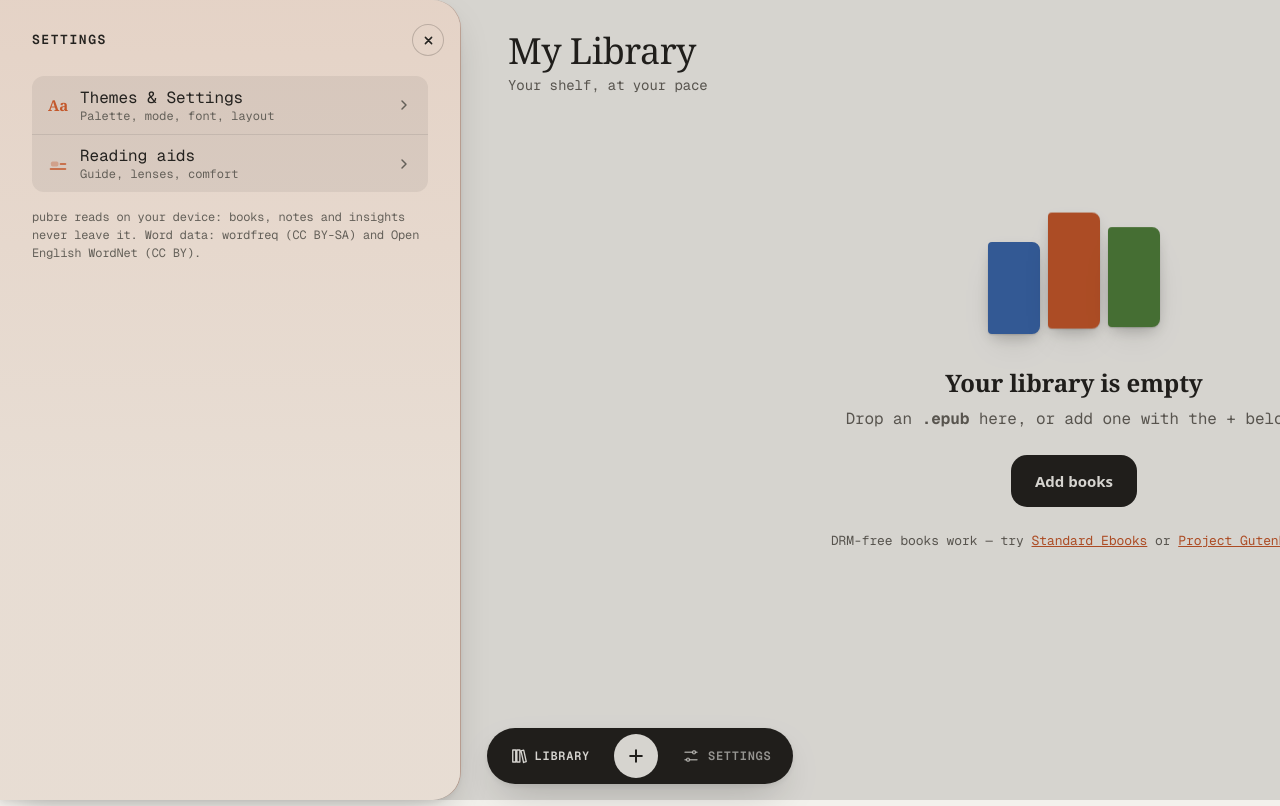
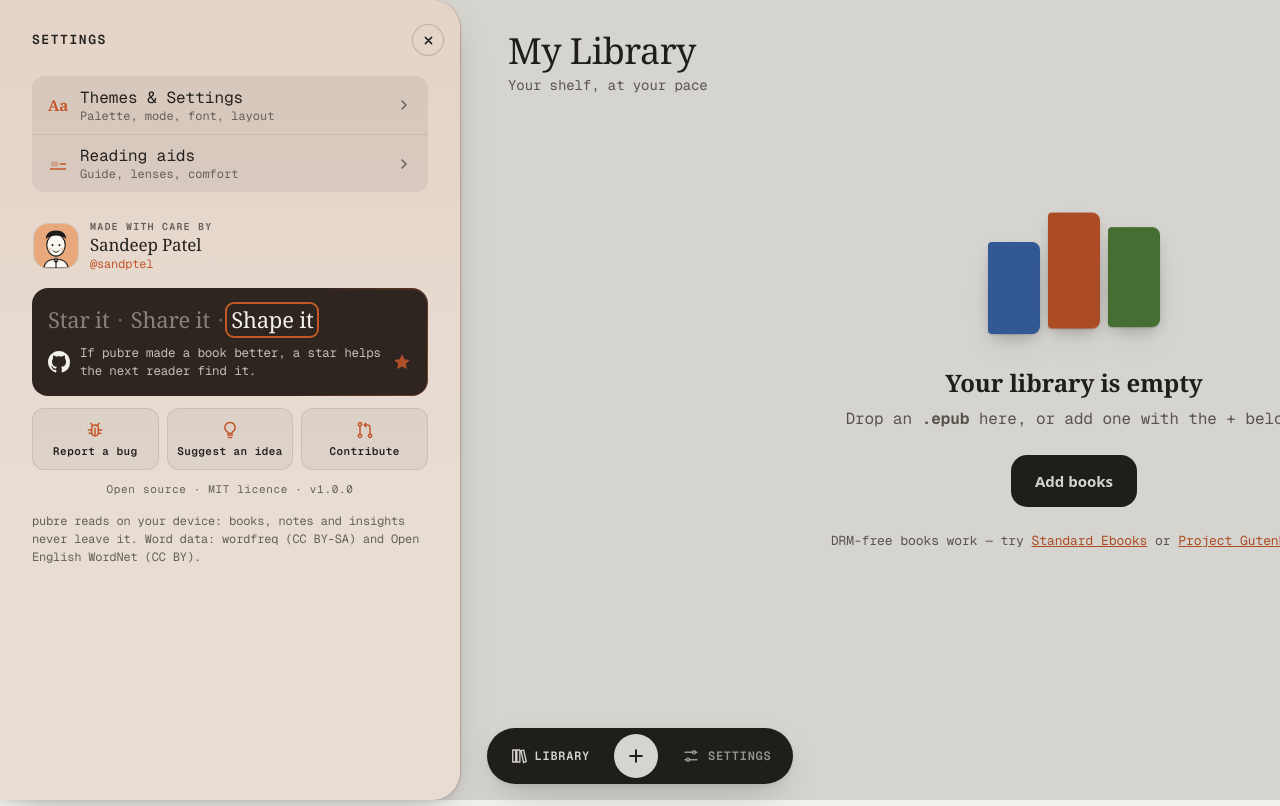
Before and after one commit to sandptel/pubre, a Svelte app: page / in a window 1280 px wide. Both pictures are taken after a click on the button "SETTINGS". Shown: the top 806 px of the page. Built offline with nearby package versions, Linux system fonts and the light colour scheme.

Commit message:
feat(ui): who made pubre, and how to help, in settings
A cast portrait of the maker, a GitHub card where the reading ring steps
across "Star it · Share it · Shape it", and quick links to report a bug,
suggest an idea or contribute. The app version comes from package.json.

```diff
--- /dev/null
+++ b/src/components/Credits.svelte
@@ -0,0 +1,79 @@
+<script lang="ts">
+  // Who made pubre, and a friendly ask: a star, a bug, an idea. Drawn in pubre's own grammar — the maker
+  // gets a cast portrait, and the reading ring steps across the ask the way it steps across a book.
+  import { onMount } from 'svelte'
+  import { portraitUrl } from '../lib/portrait.ts'
+
+  const REPO = 'https://github.com/sandptel/pubre'
+  const ASK = ['Star it', 'Share it', 'Shape it']
+  let k = $state(0), els = $state<HTMLSpanElement[]>([]), ring = $state<[number, number]>([0, 0])
+  const reduce = matchMedia('(prefers-reduced-motion: reduce)').matches
+
+  $effect(() => { const e = els[k]; if (e) ring = [e.offsetLeft - 6, e.offsetWidth + 12] })
+  onMount(() => { if (reduce) return; const t = setInterval(() => (k = (k + 1) % ASK.length), 1400); return () => clearInterval(t) })
+</script>
+
+<section class="credits" aria-label="About pubre">
+  <a class="maker" href="https://github.com/sandptel" target="_blank" rel="noopener">
+    <img src={portraitUrl('Sandeep', '#e8a87c')} alt="" width="44" height="44" />
+    <span><small>Made with care by</small><b>Sandeep Patel</b><em>@sandptel</em></span>
+  </a>
+
+  <a class="star" href={REPO} target="_blank" rel="noopener">
+    <span class="ask" aria-label="Star it, share it, shape it">
+      <i class="ring" style:transform="translateX({ring[0]}px)" style:width="{ring[1]}px"></i>
+      {#each ASK as w, i}<span bind:this={els[i]} class:on={i === k}>{w}</span>{#if i < ASK.length - 1}<span class="dot">·</span>{/if}{/each}
+    </span>
+    <span class="cta">
+      <svg class="gh" viewBox="0 0 16 16" aria-hidden="true"><path fill="currentColor" d="M8 0C3.58 0 0 3.58 0 8c0 3.54 2.29 6.53 5.47 7.59.4.07.55-.17.55-.38 0-.19-.01-.82-.01-1.49-2.01.37-2.53-.49-2.69-.94-.09-.23-.48-.94-.82-1.13-.28-.15-.68-.52-.01-.53.63-.01 1.08.58 1.23.82.72 1.21 1.87.87 2.33.66.07-.52.28-.87.51-1.07-1.78-.2-3.64-.89-3.64-3.95 0-.87.31-1.59.82-2.15-.08-.2-.36-1.02.08-2.12 0 0 .67-.21 2.2.82.64-.18 1.32-.27 2-.27.68 0 1.36.09 2 .27 1.53-1.04 2.2-.82 2.2-.82.44 1.1.16 1.92.08 2.12.51.56.82 1.27.82 2.15 0 3.07-1.87 3.75-3.65 3.95.29.25.54.73.54 1.48 0 1.07-.01 1.93-.01 2.2 0 .21.15.46.55.38A8.013 8.013 0 0016 8c0-4.42-3.58-8-8-8z" /></svg>
+      <span>If pubre made a book better, a star helps the next reader find it.</span>
+      <svg class="st" viewBox="0 0 24 24" aria-hidden="true"><path fill="currentColor" d="M12 2.6l2.9 6 6.5.9-4.8 4.5 1.2 6.4L12 17.3l-5.8 3.1 1.2-6.4L2.6 9.5l6.5-.9z" /></svg>
+    </span>
+  </a>
+
+  <nav class="help" aria-label="Help the project">
+    <a href="{REPO}/issues/new?labels=bug" target="_blank" rel="noopener"><svg viewBox="0 0 24 24" fill="none" stroke="currentColor" stroke-width="1.8" stroke-linecap="round" stroke-linejoin="round" aria-hidden="true"><rect x="8" y="6" width="8" height="13" rx="4"/><path d="M12 10v9M8 12H4M20 12h-4M8 16H5M19 16h-3M9 6.5 7 4M15 6.5 17 4"/></svg>Report a bug</a>
+    <a href="{REPO}/issues/new?labels=enhancement" target="_blank" rel="noopener"><svg viewBox="0 0 24 24" fill="none" stroke="currentColor" stroke-width="1.8" stroke-linecap="round" stroke-linejoin="round" aria-hidden="true"><path d="M9 18h6M10 21h4M12 3a6 6 0 0 0-3.5 10.9c.6.5 1 1.2 1 2.1h5c0-.9.4-1.6 1-2.1A6 6 0 0 0 12 3z"/></svg>Suggest an idea</a>
+    <a href="{REPO}/blob/main/CONTRIBUTING.md" target="_blank" rel="noopener"><svg viewBox="0 0 24 24" fill="none" stroke="currentColor" stroke-width="1.8" stroke-linecap="round" stroke-linejoin="round" aria-hidden="true"><circle cx="6" cy="5" r="2"/><circle cx="6" cy="19" r="2"/><circle cx="18" cy="19" r="2"/><path d="M6 7v10M18 17V9a3 3 0 0 0-3-3h-4M13 4l-2 2 2 2"/></svg>Contribute</a>
+  </nav>
+
+  <p class="fine">Open source · MIT licence · v{__APP_VERSION__}</p>
+</section>
+
+<style>
+  .credits { display: grid; gap: var(--s3); margin-top: var(--s5); }
+  a { color: inherit; text-decoration: none; }
+  .maker { display: flex; align-items: center; gap: var(--s3); padding: 4px 2px; }
+  .maker img { width: 44px; height: 44px; border-radius: 14px; box-shadow: 0 0 0 1px var(--hairline); transition: transform .4s var(--spring); }
+  .maker:hover img { transform: rotate(-6deg) scale(1.06); }
+  .maker span { display: grid; line-height: 1.25; }
+  .maker small { font: 600 10px var(--mono); letter-spacing: .12em; text-transform: uppercase; color: var(--muted); }
+  .maker b { font: 500 17px var(--serif); }
+  .maker em { font: 12px var(--mono); font-style: normal; color: var(--accent); }
+
+  .star { position: relative; display: grid; gap: 10px; padding: var(--s4); border-radius: var(--r3); overflow: hidden; isolation: isolate;
+    background: color-mix(in srgb, var(--ink) 92%, var(--accent)); color: var(--on-ink); transition: transform .35s var(--spring); }
+  .star::before { content: ''; position: absolute; inset: -40%; z-index: -1; background: conic-gradient(from 0deg, transparent 0 70%, color-mix(in srgb, var(--accent) 55%, transparent) 80%, transparent 90%); animation: sweep 6s linear infinite; }
+  .star::after { content: ''; position: absolute; inset: 1.5px; z-index: -1; border-radius: calc(var(--r3) - 1.5px); background: color-mix(in srgb, var(--ink) 94%, var(--accent)); }
+  .star:active { transform: scale(.98); }
+  .ask { position: relative; display: flex; align-items: baseline; gap: 8px; font: 500 22px var(--serif); letter-spacing: -.01em; }
+  .ask > span { color: color-mix(in srgb, var(--on-ink) 45%, transparent); transition: color .3s; }
+  .ask > span.on { color: var(--on-ink); }
+  .ask .dot { color: color-mix(in srgb, var(--on-ink) 30%, transparent); }
+  .ring { position: absolute; left: 0; top: -2px; bottom: -4px; border-radius: 9px; box-shadow: inset 0 0 0 2px var(--accent); transition: transform .45s cubic-bezier(.22,1,.36,1), width .4s cubic-bezier(.25,.8,.25,1); }
+  .cta { display: flex; align-items: center; gap: 10px; font: 12.5px/1.45 var(--mono); color: color-mix(in srgb, var(--on-ink) 75%, transparent); }
+  .gh { width: 22px; height: 22px; flex: none; color: var(--on-ink); }
+  .st { width: 20px; height: 20px; flex: none; color: var(--accent); animation: twinkle 2.8s ease-in-out infinite; }
+  .star:hover .st { animation-duration: .9s; }
+
+  .help { display: grid; grid-template-columns: repeat(3, 1fr); gap: 8px; }
+  .help a { display: grid; justify-items: center; gap: 4px; padding: 12px 6px; border-radius: var(--r2); background: color-mix(in srgb, var(--fg) 5%, transparent); box-shadow: inset 0 0 0 1px var(--hairline); font: 600 11px var(--mono); letter-spacing: .04em; text-align: center; transition: background .2s, transform .3s var(--spring); }
+  .help a:hover { background: color-mix(in srgb, var(--accent) 12%, transparent); }
+  .help a:active { transform: scale(.96); }
+  .help svg { width: 20px; height: 20px; color: var(--accent); }
+  .fine { margin: 0; font: 11px var(--mono); color: var(--muted); text-align: center; letter-spacing: .06em; }
+
+  @keyframes sweep { to { transform: rotate(360deg); } }
+  @keyframes twinkle { 0%, 100% { transform: scale(1) rotate(0deg); opacity: .85; } 50% { transform: scale(1.25) rotate(18deg); opacity: 1; } }
+  @media (prefers-reduced-motion: reduce) { .star::before, .st { animation: none; } }
+</style>
--- a/src/components/Library.svelte
+++ b/src/components/Library.svelte
@@ -11,6 +11,7 @@
   import MiniCapsule from './MiniCapsule.svelte'
   import Skyline from './Skyline.svelte'
   import Sheet from './Sheet.svelte'
+  import Credits from './Credits.svelte'
   import Appearance from './Appearance.svelte'
   import ReadingAids from './ReadingAids.svelte'
 
@@ -270,6 +271,7 @@
       <button onclick={() => (sview = 'look')}><span class="aa">Aa</span><span>Themes &amp; Settings<small>Palette, mode, font, layout</small></span><svg class="chev" viewBox="0 0 24 24" fill="none" stroke="currentColor" stroke-width="2.2" stroke-linecap="round" stroke-linejoin="round"><path d="M9 6l6 6-6 6" /></svg></button>
       <button onclick={() => (sview = 'aids')}><svg viewBox="0 0 24 24" fill="none" stroke="currentColor" stroke-width="2" stroke-linecap="round"><rect x="3.5" y="9" width="9" height="6" rx="2" fill="currentColor" opacity=".35" stroke="none" /><path d="M3 18h18M15 12h6" /></svg><span>Reading aids<small>Guide, lenses, comfort</small></span><svg class="chev" viewBox="0 0 24 24" fill="none" stroke="currentColor" stroke-width="2.2" stroke-linecap="round" stroke-linejoin="round"><path d="M9 6l6 6-6 6" /></svg></button>
     </div>
+    <Credits />
     <p class="about">pubre reads on your device: books, notes and insights never leave it. Word data: wordfreq (CC BY-SA) and Open English WordNet (CC BY).</p>
   {:else if sview === 'look'}
     <Appearance bind:settings />
--- /dev/null
+++ b/src/env.d.ts
@@ -0,0 +1 @@
+declare const __APP_VERSION__: string // package.json version, injected by vite.config.ts
--- a/vite.config.ts
+++ b/vite.config.ts
@@ -1,8 +1,10 @@
 import { defineConfig } from 'vite'
 import { svelte } from '@sveltejs/vite-plugin-svelte'
+import { readFileSync } from 'node:fs'
 
 // BASE is set by CI to /<repo-name>/ for GitHub Pages project sites.
 export default defineConfig({
   base: process.env.BASE ?? '/',
   plugins: [svelte()],
+  define: { __APP_VERSION__: JSON.stringify(JSON.parse(readFileSync('package.json', 'utf8')).version) },
 })
```
